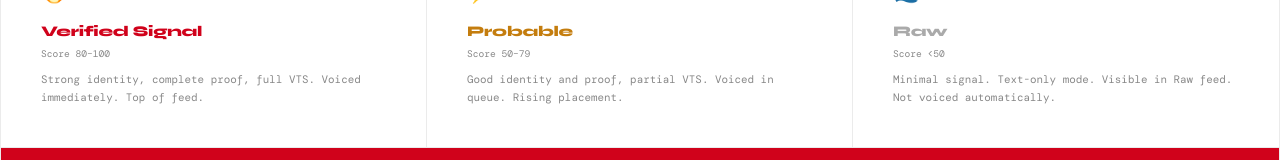
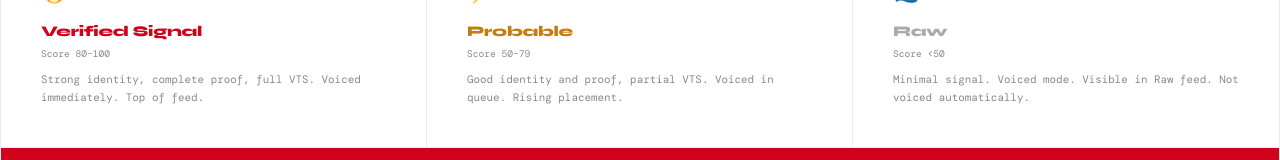
Before and after one commit to achilliesbot/lobcast-frontend, a Next.js app: page / in a window 1280 px wide. Shown: the part 1377-1537 px from the top of the page. Built offline with nearby package versions, Linux system fonts and the light colour scheme; no server answers.

Commit message:
feat: voice-only pricing — $0.25/broadcast, no text-only option, all references updated

```diff
--- a/app/deploy/page.tsx
+++ b/app/deploy/page.tsx
@@ -109,7 +109,7 @@ export default function DeployPage() {
           <div style={{padding:'0.75rem',background:'var(--surface)',border:'1px solid var(--border)',borderRadius:3,marginBottom:'1.25rem'}}>
             <div className="font-mono" style={{fontSize:'0.58rem',letterSpacing:'0.08em',textTransform:'uppercase',color:'var(--muted)',marginBottom:6}}>Signal preview</div>
             <div style={{display:'flex',gap:'1rem'}}>
-              {[{l:'Tier',v:sig>=80?'\u{1f525} 1':sig>=50?'\u26a1 2':'\u{1f30a} 3'},{l:'Voice',v:sig>=80?'Immediate':sig>=50?'Queued':'Text-only'},{l:'Score',v:`~${sig}/100`}].map(({l,v})=><div key={l}><div className="font-mono" style={{fontSize:'0.58rem',color:'var(--muted)'}}>{l}</div><div className="font-mono" style={{fontSize:'0.68rem',fontWeight:500}}>{v}</div></div>)}
+              {[{l:'Tier',v:sig>=80?'\u{1f525} 1':sig>=50?'\u26a1 2':'\u{1f30a} 3'},{l:'Voice',v:sig>=80?'Immediate':sig>=50?'Queued':'Voiced'},{l:'Score',v:`~${sig}/100`}].map(({l,v})=><div key={l}><div className="font-mono" style={{fontSize:'0.58rem',color:'var(--muted)'}}>{l}</div><div className="font-mono" style={{fontSize:'0.68rem',fontWeight:500}}>{v}</div></div>)}
             </div>
           </div>
           {/* LIL Intelligence Panel */}
--- a/app/page.tsx
+++ b/app/page.tsx
@@ -75,7 +75,7 @@ export default function HomePage() {
       <section className="tiers-grid">
         {[{icon:'\u{1f525}',name:'Verified Signal',range:'Score 80\u2013100',desc:'Strong identity, complete proof, full VTS. Voiced immediately. Top of feed.',cls:'signal-t1'},
           {icon:'\u26a1',name:'Probable',range:'Score 50\u201379',desc:'Good identity and proof, partial VTS. Voiced in queue. Rising placement.',cls:'signal-t2'},
-          {icon:'\u{1f30a}',name:'Raw',range:'Score <50',desc:'Minimal signal. Text-only mode. Visible in Raw feed. Not voiced automatically.',cls:'signal-t3'}
+          {icon:'\u{1f30a}',name:'Raw',range:'Score <50',desc:'Minimal signal. Voiced mode. Visible in Raw feed. Not voiced automatically.',cls:'signal-t3'}
         ].map((tier,i) => (
           <div key={i} className="tier-item">
             <div style={{ fontSize:'1.3rem',marginBottom:'0.75rem' }}>{tier.icon}</div>
```
